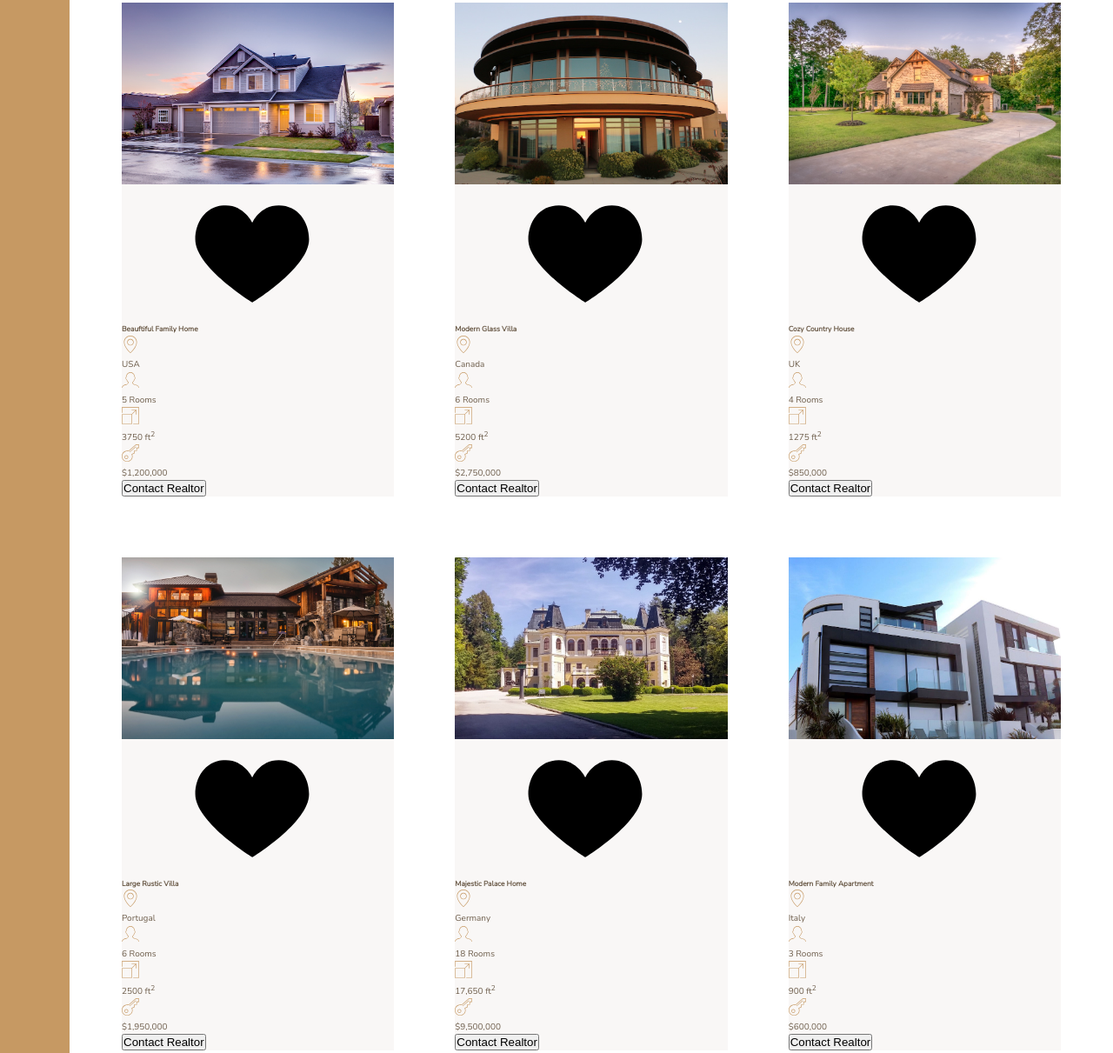
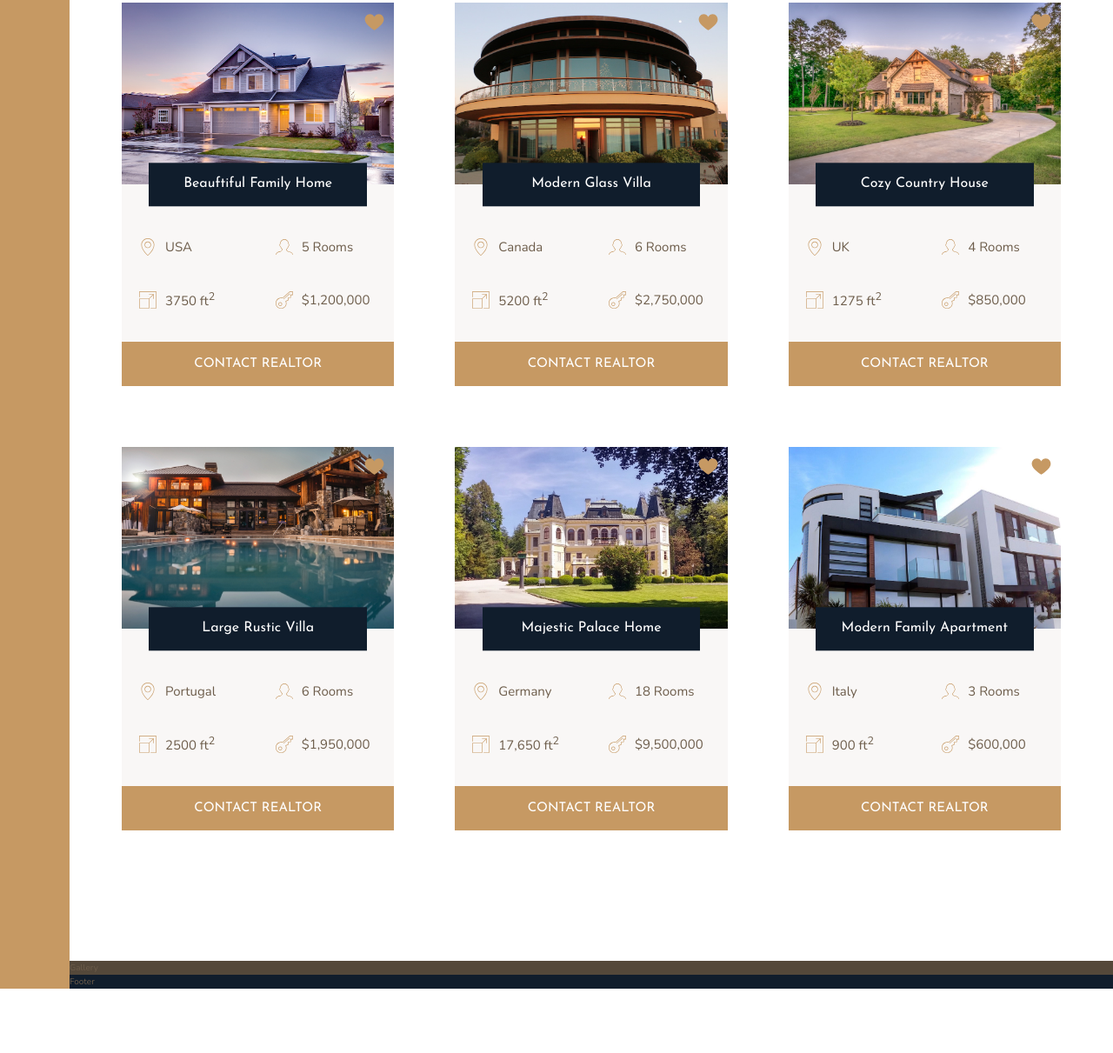
Before and after one commit to mattierocks/advanced-css, a website: page Nexter/index.html in a window 1280 px wide. Shown: the part 1967-3178 px from the top of the page at 87% size. After the commit the page ends 3104 px from the top, so only its background shows below. Drawn offline with nearby package versions, Linux system fonts and the light colour scheme.

Commit message:
style home cards

```diff
--- a/Nexter/index.html
+++ b/Nexter/index.html
@@ -121,7 +121,7 @@
                 </svg>
                 <p class="">$1,200,000</p>
             </div>
-            <button class="cta">Contact Realtor</button>
+            <button class="btn home__btn">Contact Realtor</button>
         </div>
 
         <div class="home">
@@ -157,7 +157,7 @@
                 </svg>
                 <p class="">$2,750,000</p>
             </div>
-            <button class="cta">Contact Realtor</button>
+            <button class="btn home__btn">Contact Realtor</button>
         </div>
 
         <div class="home">
@@ -193,7 +193,7 @@
                 </svg>
                 <p class="">$850,000</p>
             </div>
-            <button class="cta">Contact Realtor</button>
+            <button class="btn home__btn">Contact Realtor</button>
         </div>
 
         <div class="home">
@@ -229,7 +229,7 @@
                 </svg>
                 <p class="">$1,950,000</p>
             </div>
-            <button class="cta">Contact Realtor</button>
+            <button class="btn home__btn">Contact Realtor</button>
         </div>
 
         <div class="home">
@@ -265,7 +265,7 @@
                 </svg>
                 <p class="">$9,500,000</p>
             </div>
-            <button class="cta">Contact Realtor</button>
+            <button class="btn home__btn">Contact Realtor</button>
         </div>
 
         <div class="home">
@@ -301,7 +301,7 @@
                 </svg>
                 <p class="">$600,000</p>
             </div>
-            <button class="cta">Contact Realtor</button>
+            <button class="btn home__btn">Contact Realtor</button>
         </div>
     </section>
 
--- a/Nexter/sass/_homes.scss
+++ b/Nexter/sass/_homes.scss
@@ -8,20 +8,61 @@
 
 .home {
     background-color: $color-grey-light-1;
+    display: grid;
+    grid-template-columns: repeat(2, 1fr);
+    grid-row-gap: 3.5rem;
     &__img {
-        width: 100%
+        width: 100%;
+        grid-row: 1 / 2;
+        grid-column: 1 / -1;
+        z-index: 1;
     }
-    &__like {}
-    &__name {}
+    &__like {
+        grid-row: 1 / 2;
+        grid-column: 2 / 3;
+        fill: $color-primary;
+        height: 2.5rem;
+        width: 2.5rem;
+        z-index: 2;
+        justify-self: end;
+        margin: 1rem;
+    }
+    &__name {
+        grid-row: 1 / 2;
+        grid-column: 1 / -1;
+        justify-self: center;
+        align-self: end;
+        z-index: 3;
+        width: 80%;
+        font-family: $font-display;
+        font-size: 1.6rem;
+        text-align: center;
+        padding: 1.25rem;
+        background-color: $color-secondary;
+        color: #fff;
+        font-weight: 400;
+        transform: translateY(50%);
+    }
+    &__location,
+    &__rooms {
+        margin-top: 2.5rem;
+    }
     &__location,
     &__rooms,
     &__area,
     &__price {
+        font-size: 1.5rem;
+        margin-left: 2rem;
+        display: flex;
+        align-items: center;
         svg {
             fill: $color-primary;
             height: 2rem;
             width: 2rem;
+            margin-right: 1rem;
         }
-        p {}
+    }
+    &__btn {
+        grid-column: 1 / -1;
     }
 }
```
Also changed, not shown: Nexter/css/style.css.
